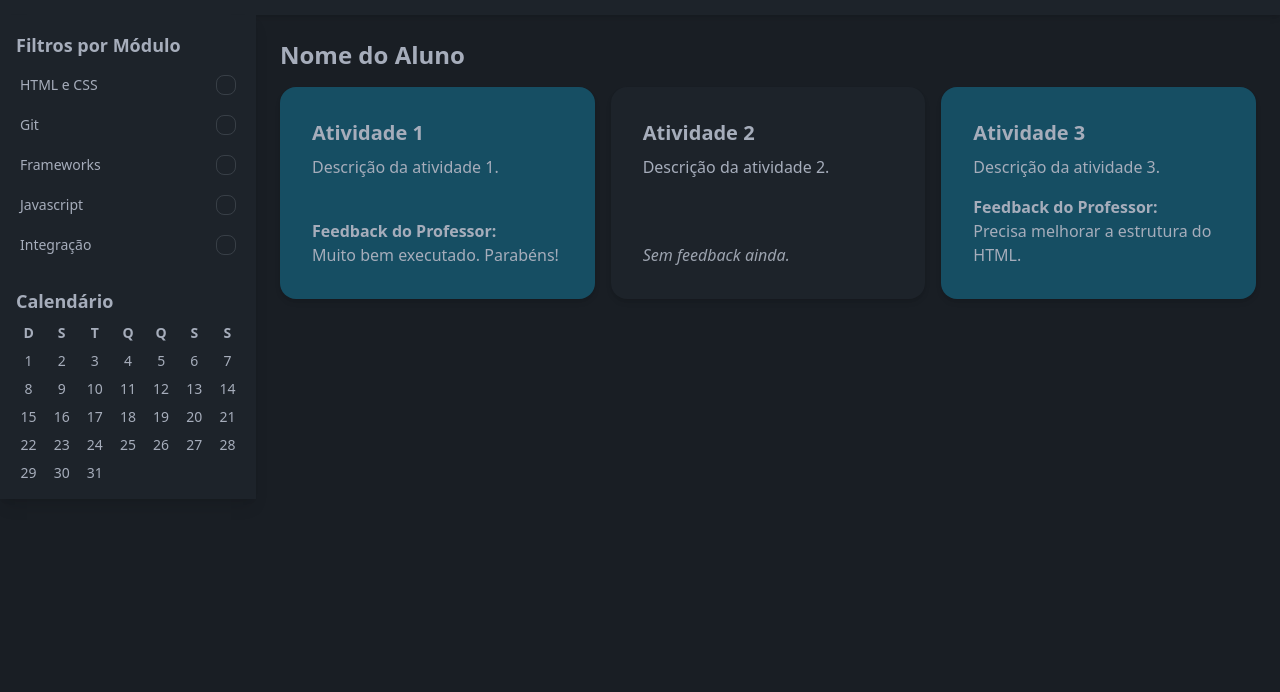
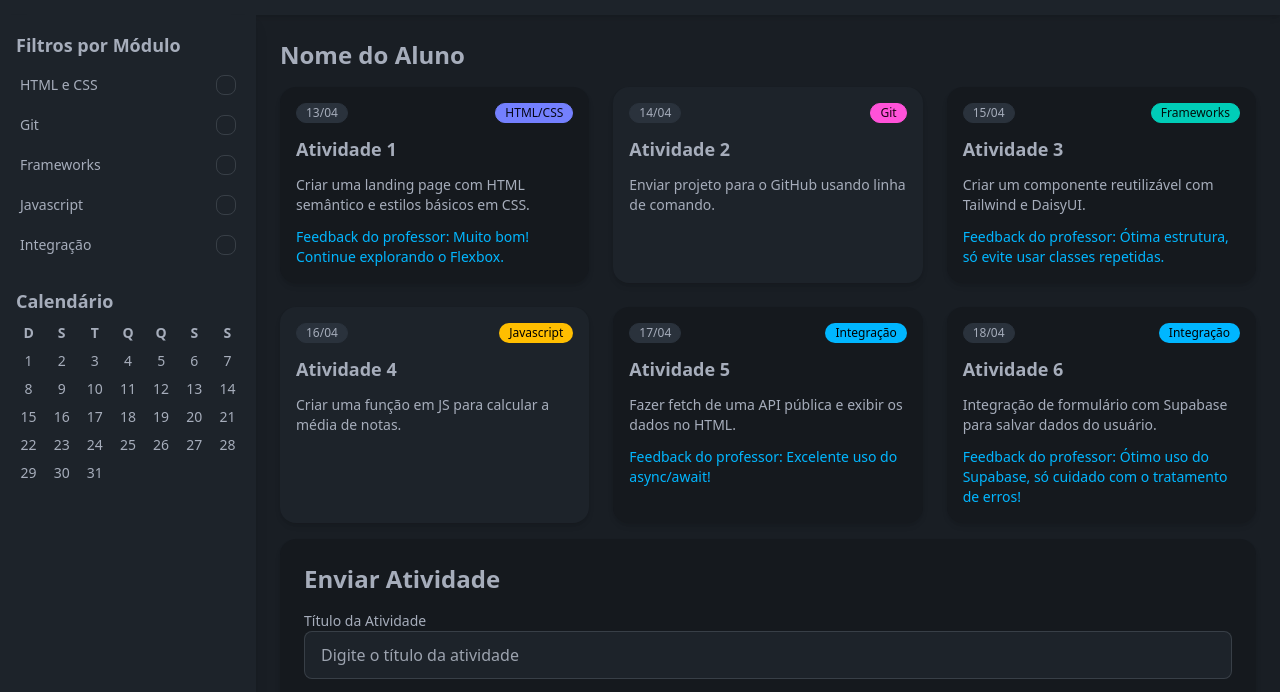
Before and after one commit to ArthurDiogenes/GT-DesafioSala, a plain HTML site: page aluno.html in a window 1280 px wide. Shown: the part 49-741 px from the top of the page. Drawn offline with nearby package versions, Linux system fonts and the light colour scheme.

Commit message:
add feats

```diff
--- a/aluno.html
+++ b/aluno.html
@@ -89,43 +89,115 @@
       <!-- Conteúdo central -->
       <div class="flex-1 p-6 space-y-4">
         <h2 class="text-2xl font-bold mb-4">Nome do Aluno</h2>
-        <div class="grid grid-cols-1 md:grid-cols-2 lg:grid-cols-3 gap-4">
-          <!-- Card com feedback -->
-          <div class="card bg-cyan-900 text-base-content shadow-md">
-            <div class="card-body">
-              <h3 class="card-title">Atividade 1</h3>
-              <p>Descrição da atividade 1.</p>
-              <div class="mt-2">
-                <h4 class="font-semibold">Feedback do Professor:</h4>
-                <p>Muito bem executado. Parabéns!</p>
+        <div class="grid grid-cols-1 md:grid-cols-2 xl:grid-cols-3 gap-6">
+
+            <!-- Atividade 1 -->
+            <div class="card w-full bg-base-300 text-base-content shadow-md p-4 space-y-3 transition duration-200 hover:scale-[1.01]">
+              <div class="flex justify-between items-center">
+                <span class="badge badge-neutral text-xs">13/04</span>
+                <span class="badge badge-primary text-xs">HTML/CSS</span>
+              </div>
+              <h3 class="text-lg font-semibold">Atividade 1</h3>
+              <p class="text-sm">Criar uma landing page com HTML semântico e estilos básicos em CSS.</p>
+              <div class="mt-2 text-sm text-info">
+                Feedback do professor: Muito bom! Continue explorando o Flexbox.
               </div>
             </div>
-          </div>
 
-          <!-- Card sem feedback -->
-          <div class="card bg-base-100 text-base-content shadow-md">
-            <div class="card-body">
-              <h3 class="card-title">Atividade 2</h3>
-              <p>Descrição da atividade 2.</p>
-              <div class="mt-2 text-gray-400 italic">
-                Sem feedback ainda.
+            <!-- Atividade 2 -->
+            <div class="card w-full bg-base-100 text-base-content shadow-md p-4 space-y-3 transition duration-200 hover:scale-[1.01]">
+              <div class="flex justify-between items-center">
+                <span class="badge badge-neutral text-xs">14/04</span>
+                <span class="badge badge-secondary text-xs">Git</span>
+              </div>
+              <h3 class="text-lg font-semibold">Atividade 2</h3>
+              <p class="text-sm">Enviar projeto para o GitHub usando linha de comando.</p>
+              <!-- Sem feedback -->
+            </div>
+
+            <!-- Atividade 3 -->
+            <div class="card w-full bg-base-300 text-base-content shadow-md p-4 space-y-3 transition duration-200 hover:scale-[1.01]">
+              <div class="flex justify-between items-center">
+                <span class="badge badge-neutral text-xs">15/04</span>
+                <span class="badge badge-accent text-xs">Frameworks</span>
+              </div>
+              <h3 class="text-lg font-semibold">Atividade 3</h3>
+              <p class="text-sm">Criar um componente reutilizável com Tailwind e DaisyUI.</p>
+              <div class="mt-2 text-sm text-info">
+                Feedback do professor: Ótima estrutura, só evite usar classes repetidas.
               </div>
             </div>
-          </div>
 
-          <!-- Outro card com feedback -->
-          <div class="card bg-cyan-900 text-base-content shadow-md">
-            <div class="card-body">
-              <h3 class="card-title">Atividade 3</h3>
-              <p>Descrição da atividade 3.</p>
-              <div class="mt-2">
-                <h4 class="font-semibold">Feedback do Professor:</h4>
-                <p>Precisa melhorar a estrutura do HTML.</p>
+            <!-- Atividade 4 -->
+            <div class="card w-full bg-base-100 text-base-content shadow-md p-4 space-y-3 transition duration-200 hover:scale-[1.01]">
+              <div class="flex justify-between items-center">
+                <span class="badge badge-neutral text-xs">16/04</span>
+                <span class="badge badge-warning text-xs">Javascript</span>
+              </div>
+              <h3 class="text-lg font-semibold">Atividade 4</h3>
+              <p class="text-sm">Criar uma função em JS para calcular a média de notas.</p>
+              <!-- Sem feedback -->
+            </div>
+
+            <!-- Atividade 5 -->
+            <div class="card w-full bg-base-300 text-base-content shadow-md p-4 space-y-3 transition duration-200 hover:scale-[1.01]">
+              <div class="flex justify-between items-center">
+                <span class="badge badge-neutral text-xs">17/04</span>
+                <span class="badge badge-info text-xs">Integração</span>
+              </div>
+              <h3 class="text-lg font-semibold">Atividade 5</h3>
+              <p class="text-sm">Fazer fetch de uma API pública e exibir os dados no HTML.</p>
+              <div class="mt-2 text-sm text-info">
+                Feedback do professor: Excelente uso do async/await!
               </div>
             </div>
+
+            <div class="card w-full bg-base-300 text-base-content shadow-md p-4 space-y-3 transition duration-200 hover:scale-[1.01]">
+                <div class="flex justify-between items-center">
+                  <span class="badge badge-neutral text-xs">18/04</span>
+                  <span class="badge badge-info text-xs">Integração</span>
+                </div>
+                <h3 class="text-lg font-semibold">Atividade 6</h3>
+                <p class="text-sm">Integração de formulário com Supabase para salvar dados do usuário.</p>
+                <div class="mt-2 text-sm text-info">
+                  Feedback do professor: Ótimo uso do Supabase, só cuidado com o tratamento de erros!
+                </div>
+              </div>
+
           </div>
-        </div>
+          <!-- Seção de Envio de Atividades -->
+<div class="card w-full bg-base-300 text-base-content shadow-md p-6 mt-10">
+    <h2 class="text-2xl font-semibold mb-4">Enviar Atividade</h2>
+    <form action="#" method="POST" class="space-y-4">
+
+      <!-- Título da Atividade -->
+      <div>
+        <label for="titulo" class="block text-sm font-medium">Título da Atividade</label>
+        <input type="text" id="titulo" name="titulo" class="input input-bordered w-full" placeholder="Digite o título da atividade">
       </div>
+
+      <!-- Descrição da Atividade -->
+      <div>
+        <label for="descricao" class="block text-sm font-medium">Descrição</label>
+        <textarea id="descricao" name="descricao" class="textarea textarea-bordered w-full" placeholder="Descreva a atividade" rows="4"></textarea>
+      </div>
+
+      <!-- Envio de Arquivo -->
+      <div>
+        <label for="arquivo" class="block text-sm font-medium">Enviar Arquivo</label>
+        <input type="file" id="arquivo" name="arquivo" class="file-input file-input-bordered w-full" />
+      </div>
+
+      <!-- Botão de Envio -->
+      <div class="flex justify-end">
+        <button type="submit" class="btn btn-primary mt-4">Enviar</button>
+      </div>
+    </form>
+  </div>
+
+      </div>
+
+
     </div>
   </body>
 </html>
```
Also changed, not shown: index.html (+1 -1 lines).
